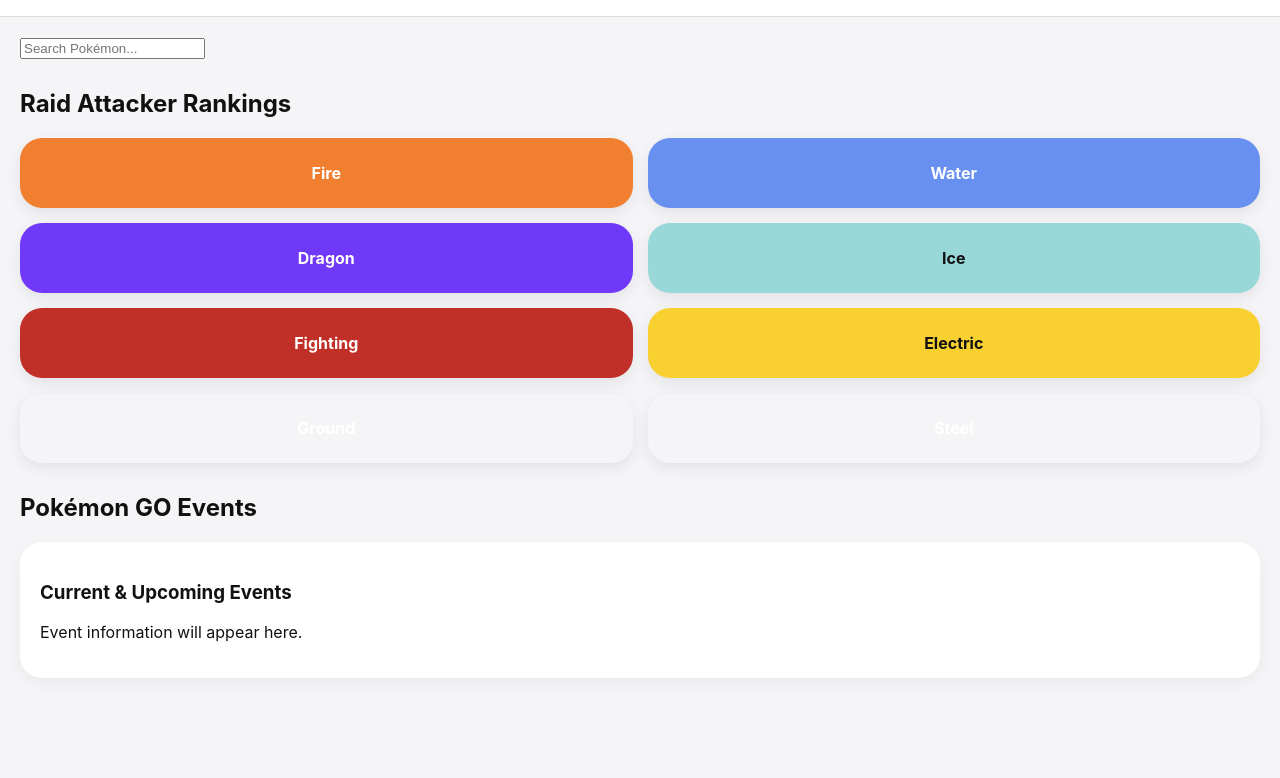
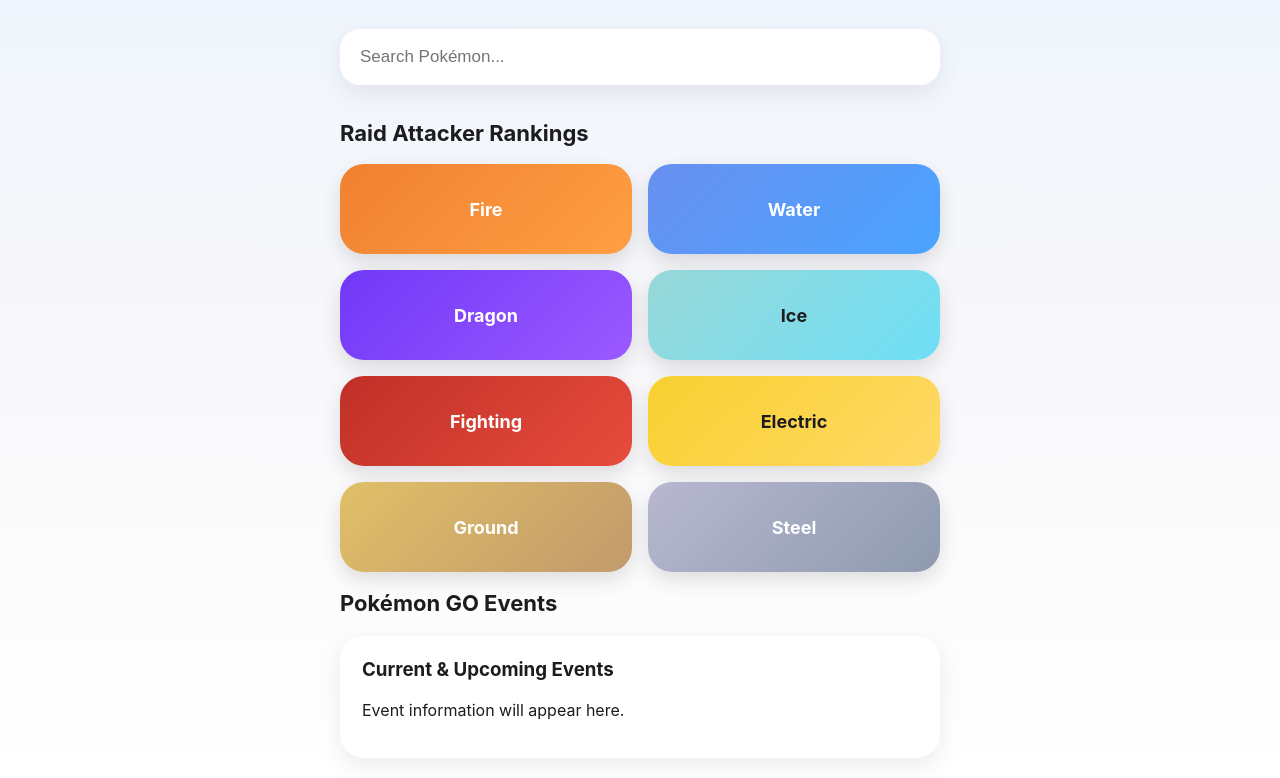
Before and after one commit to xTyler31/PoGo-Companion, a plain HTML site: page index.html in a window 1280 px wide. Shown: the part 95-873 px from the top of the page. Before the commit the page ends 800 px from the top, so only its background shows below. Drawn offline with Linux system fonts and the light colour scheme.

Commit message:
Update style.css

```diff
--- a/css/style.css
+++ b/css/style.css
@@ -1,19 +1,17 @@
 body {
 
     font-family: -apple-system, BlinkMacSystemFont, "Segoe UI", sans-serif;
-    background: #f5f5f7;
     margin: 0;
-    color: #111;
+    background: linear-gradient(180deg, #eef5ff 0%, #f7f7fa 45%, #ffffff 100%);
+    color: #1c1c1e;
 
 }
 
 
 header {
 
-    background: white;
-    padding: 35px 20px;
+    padding: 35px 20px 25px;
     text-align: center;
-    border-bottom: 1px solid #ddd;
 
 }
 
@@ -21,58 +19,47 @@ header {
 header h1 {
 
     margin: 0;
-    font-size: 34px;
-    font-weight: 700;
+    font-size: 36px;
+    font-weight: 800;
+    letter-spacing: -1px;
 
 }
 
 
-header p {
+main {
 
-    margin-top: 8px;
-    color: #666;
+    padding: 20px;
+    max-width: 600px;
+    margin: auto;
 
 }
 
 
 
-main {
+.search-section {
 
-    padding: 20px;
+    margin-bottom: 35px;
 
 }
 
 
+.search-section input {
 
-.search-box {
+    width: 100%;
+    box-sizing: border-box;
 
-    display: flex;
-    gap: 10px;
-    margin-bottom: 30px;
+    padding: 18px 20px;
 
-}
+    border-radius: 20px;
 
+    border: none;
 
-.search-box input {
+    background: white;
 
-    flex: 1;
-    padding: 15px;
-    border-radius: 16px;
-    border: none;
-    background: white;
-    font-size: 16px;
+    font-size: 17px;
 
-}
-
-
-.search-box button {
-
-    padding: 15px 20px;
-    border-radius: 16px;
-    border: none;
-    background: #111;
-    color: white;
-    font-weight: 600;
+    box-shadow:
+    0 8px 25px rgba(0,0,0,0.08);
 
 }
 
@@ -80,7 +67,8 @@ main {
 
 h2 {
 
-    margin-top: 30px;
+    font-size: 22px;
+    margin-bottom: 18px;
 
 }
 
@@ -89,8 +77,10 @@ h2 {
 .type-grid {
 
     display: grid;
+
     grid-template-columns: repeat(2, 1fr);
-    gap: 15px;
+
+    gap: 16px;
 
 }
 
@@ -98,60 +88,97 @@ h2 {
 
 .type {
 
-    padding: 25px 15px;
-    border-radius: 22px;
-    text-align: center;
+    height: 90px;
+
+    display: flex;
+
+    align-items: center;
+
+    justify-content: center;
+
+    border-radius: 24px;
+
+    font-size: 18px;
+
     font-weight: 700;
+
     color: white;
-    box-shadow: 0 5px 15px rgba(0,0,0,0.08);
+
+    box-shadow:
+    0 8px 20px rgba(0,0,0,0.12);
+
+    transition: transform 0.2s;
+
+}
+
+
+.type:hover {
+
+    transform: translateY(-3px);
 
 }
 
 
 
-/* Pokémon GO Type Colours */
+/* Pokémon Type Colours */
 
 
 .fire {
 
-    background: #F08030;
+    background: linear-gradient(135deg,#f08030,#ff9f43);
 
 }
 
 
 .water {
 
-    background: #6890F0;
+    background: linear-gradient(135deg,#6890f0,#4aa3ff);
 
 }
 
 
 .dragon {
 
-    background: #7038F8;
+    background: linear-gradient(135deg,#7038f8,#9b59ff);
+
+}
+
+
+.ice {
+
+    background: linear-gradient(135deg,#98d8d8,#6edff6);
+
+    color:#1c1c1e;
+
+}
+
+
+.fighting {
+
+    background: linear-gradient(135deg,#c03028,#e74c3c);
 
 }
 
 
 .electric {
 
-    background: #F8D030;
-    color: #111;
+    background: linear-gradient(135deg,#f8d030,#ffd966);
+
+    color:#1c1c1e;
 
 }
 
 
-.ice {
+.ground {
 
-    background: #98D8D8;
-    color: #111;
+    background: linear-gradient(135deg,#e0c068,#c19a6b);
 
 }
 
 
-.fighting {
+.steel {
 
-    background: #C03028;
+    background: linear-gradient(135deg,#b8b8d0,#8e9aaf);
 
 }
 
@@ -159,10 +186,24 @@ h2 {
 
 .card {
 
-    background: white;
-    padding: 20px;
-    border-radius: 22px;
-    margin-top: 15px;
-    box-shadow: 0 5px 15px rgba(0,0,0,0.05);
+    background:white;
+
+    margin-top:20px;
+
+    padding:22px;
+
+    border-radius:24px;
+
+    box-shadow:
+
+    0 8px 25px rgba(0,0,0,0.08);
 
 }
+
+
+
+.card h3 {
+
+    margin-top:0;
+
+}
```
